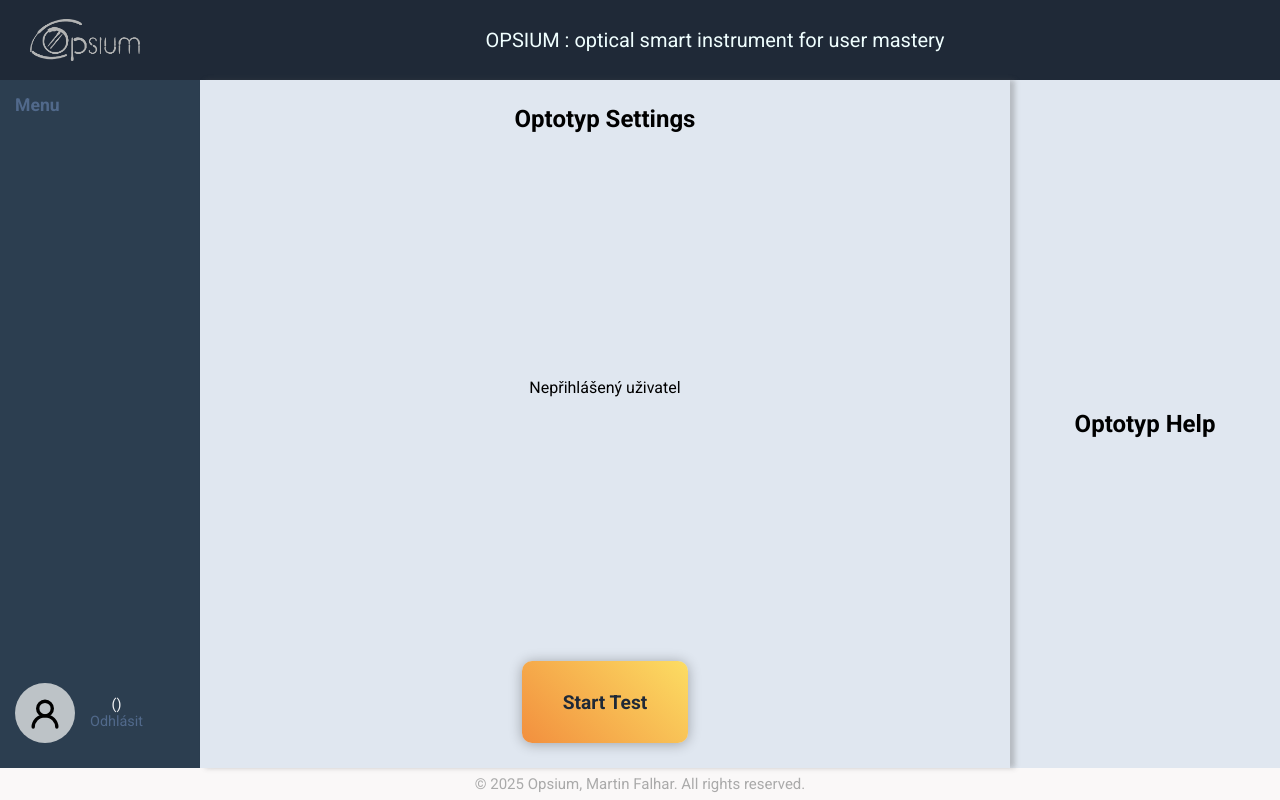
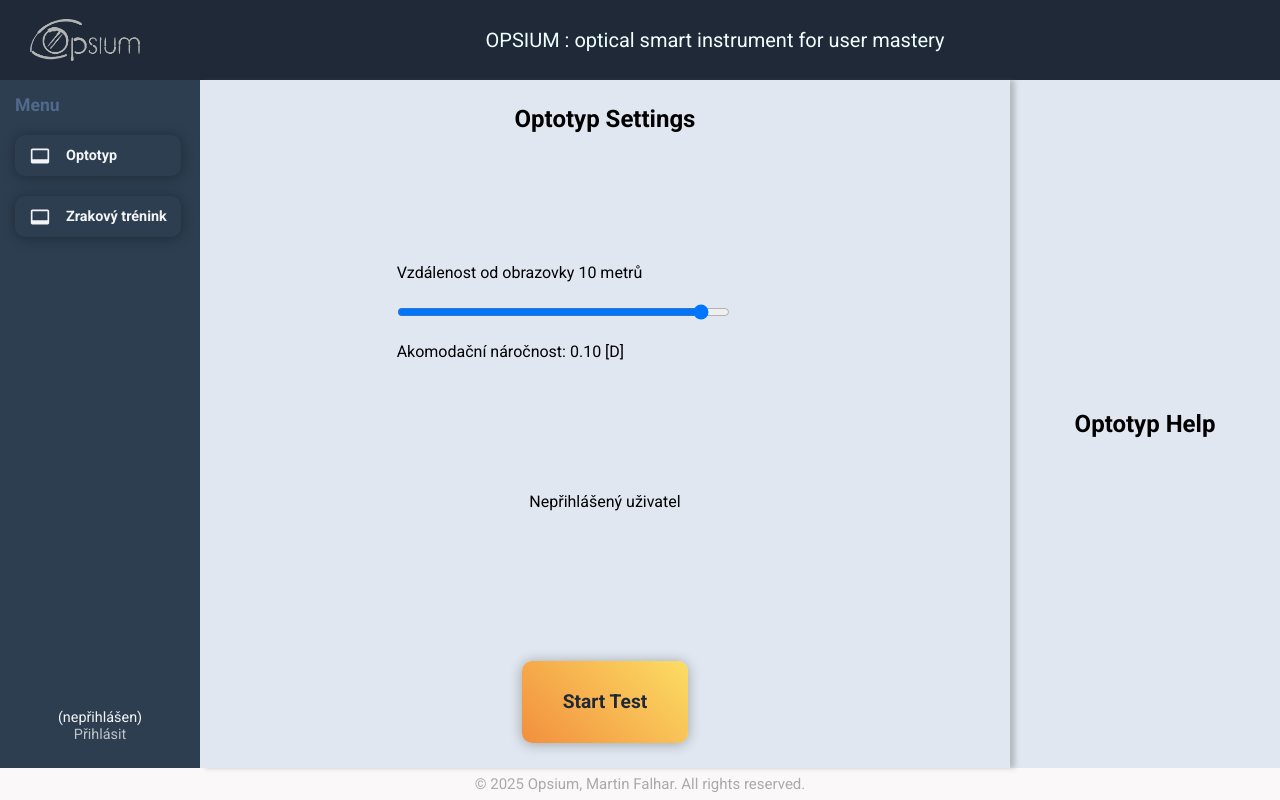
Before and after one commit to MartinFalhar/opsium-frontend, a React (Vite) app: page /optotyp in a window 1280 px wide. Built offline with nearby package versions, Linux system fonts and the light colour scheme; no server answers.

Commit message:
user optotyp

```diff
--- /dev/null
+++ b/src/components/login/Logout.jsx
@@ -0,0 +1,10 @@
+import React from "react";
+
+function Logout() {
+  // Clear user session or token here if needed.
+  localStorage.removeItem("user"); // Example: remove user from localStorage
+  window.location.href = "/"; // Redirect to login page
+  return null; // No UI needed for logout component
+}
+
+export default Logout;
--- a/src/components/main-menu/MainMenu.jsx
+++ b/src/components/main-menu/MainMenu.jsx
@@ -2,6 +2,7 @@ import React from "react";
 import { useState } from "react";
 import { useNavigate } from "react-router-dom";
 import { useUser } from "../../context/UserContext";
+import Logout from "../login/Logout";
 
 const buttons = [
   {
@@ -44,7 +45,7 @@ function MainMenu(prosps) {
           // Pokud není uživatel přihlášen, zobrazíme jen tlačítka s právy 0
           // if (Number(JSON.stringify(user.rights)) >= button.rights)
           console.log("FRNT MainMenu user rights:", user?.rights);
-          if (user?.rights >= button.rights) {
+          if (user?.rights >= button.rights || button.rights === 0) {
             return (
               <button
                 key={button.id}
@@ -62,15 +63,25 @@ function MainMenu(prosps) {
         })}
       </div>
       <div className="main-menu-footer">
-        <div className="main-menu-avatar"></div>
+        {user?.name && <div className="main-menu-avatar"></div>}
+        {user?.name && (
           <div className="main-menu-user-info">
             <p>
               {user?.name} ({user?.rights})
             </p>
-          <a href="">
+            <a href="/logout">
               <p>Odhlásit</p>
             </a>
           </div>
+        )}
+        {!user?.name && (
+          <div className="main-menu-user-info">
+            <p>(nepřihlášen)</p>
+            <a href="/">
+              <p>Přihlásit</p>
+            </a>
+          </div>
+        )}
       </div>
     </div>
   );
--- a/src/components/optotyp/Optotyp.jsx
+++ b/src/components/optotyp/Optotyp.jsx
@@ -1,10 +1,12 @@
 import React from "react";
+import { useState } from "react";
 import { Outlet } from "react-router-dom";
 import { useNavigate } from "react-router-dom";
 import "./Optotyp.css";
 import { useUser } from "../../context/UserContext";
 
 function Optotyp() {
+  const [hodnota, setHodnota] = useState(100);
   const navigate = useNavigate();
   const { user } = useUser();
 
@@ -13,10 +15,29 @@ function Optotyp() {
     navigate("/optotyp-testing"); // přechod na stránku
   };
 
+  const handleChange = (e) => {
+    setHodnota(e.target.value); // uložíme hodnotu slideru do stavu
+  };
+
   return (
     <div className="optotyp-container">
       <div className="optotyp-settings">
         <h2>Optotyp Settings</h2>
+        <div>
+          <label htmlFor="slider">
+            Vzdálenost od obrazovky {hodnota / 10} metrů
+          </label>
+          <input
+            id="slider"
+            type="range"
+            min="30"
+            max="100"
+            value={hodnota}
+            step="1"
+            onChange={handleChange}
+          />
+          <p>Akomodační náročnost: {(10 / hodnota).toFixed(2)} [D]</p>
+        </div>
         {user ? (
           <p>
             Přihlášen: {user.name} ({user.rights})
--- a/src/routes.jsx
+++ b/src/routes.jsx
@@ -8,6 +8,7 @@ import Optotyp from "./components/optotyp/Optotyp";
 import OptotypLayout from "./layouts/OptotypLayout";
 import Vistraining from "./components/vistraining/Vistraining";
 import VistrainingLayout from "./layouts/VistrainingLayout";
+import Logout from "./components/login/Logout";
 // import LoginPage from "./pages/LoginPage";
 // import AdminDashboard from "./pages/AdminDashboard";
 // import NotFound from "./pages/NotFound";
@@ -20,6 +21,7 @@ export default function RoutesConfig() {
         <Route path="/" element={<HomePage />} />
         <Route path="/optotyp" element={<Optotyp />} />
         <Route path="/visual-training" element={<Vistraining />} />
+        <Route path="/logout" element={<Logout />} />
         {/* <Route path="/login" element={<LoginPage />} /> */}
         {/* <Route path="/admin" element={<AdminDashboard />} /> */}
         {/* <Route path="*" element={<NotFound />} /> */}
--- a/src/styles/styles.css
+++ b/src/styles/styles.css
@@ -57,7 +57,7 @@ h1 {
   text-align: left;
 }
 a {
-  color: var(--color-bg-b2);
+  color: var(--color-bg-b10);
   text-decoration: none;
 }
 
@@ -136,6 +136,7 @@ a.visited {
 .main-menu-footer {
   display: flex;
   flex-direction: row;
+  justify-content: center;
   align-items: center;
   margin-bottom: 10px;
   color: var(--color-bg-b12);
@@ -143,12 +144,12 @@ a.visited {
 }
 
 .main-menu-avatar {
-  background-image: url("./svg/person.svg");
+  background-image: url("./svg/person.svg"), var(--color-grd-g3);
   bottom: 10px;
-  width: 60px;
-  height: 60px;
+  width: 40px;
+  height: 40px;
   border-radius: 50%;
-  background-size: 60%;
+  background-size: 60%, cover;
   background-position: center;
   background-repeat: no-repeat;
   background-color: var(--color-bg-b10);
```
Lines whose indentation alone changed are shown as unchanged.
